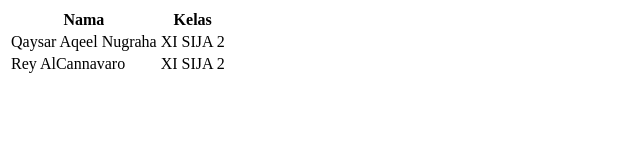
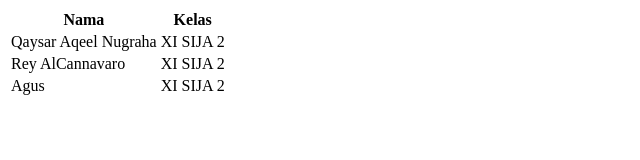
Before and after one commit to Qaysaraeel/Kolaborasi-HACKER, a plain HTML site: page index.html in a window 1280 px wide. Shown: the whole page, without its empty margins (0-640 px from the left). Drawn offline with Linux system fonts and the light colour scheme.

Commit message:
pesan commit

```diff
--- a/index.html
+++ b/index.html
@@ -20,8 +20,8 @@
             <td>XI SIJA 2</td>
         </tr>
         <tr>
-            <td></td>
-            <td></td>
+            <td>Agus</td>
+            <td>XI SIJA 2</td>
         </tr>
     </table>
 </body>
```
